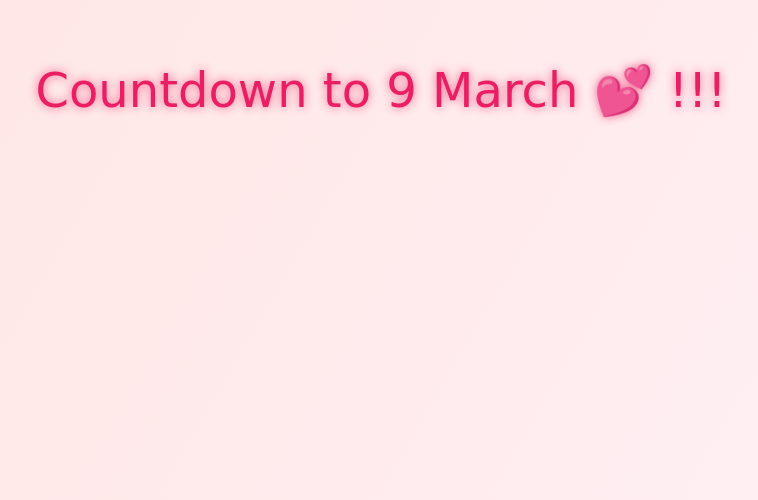
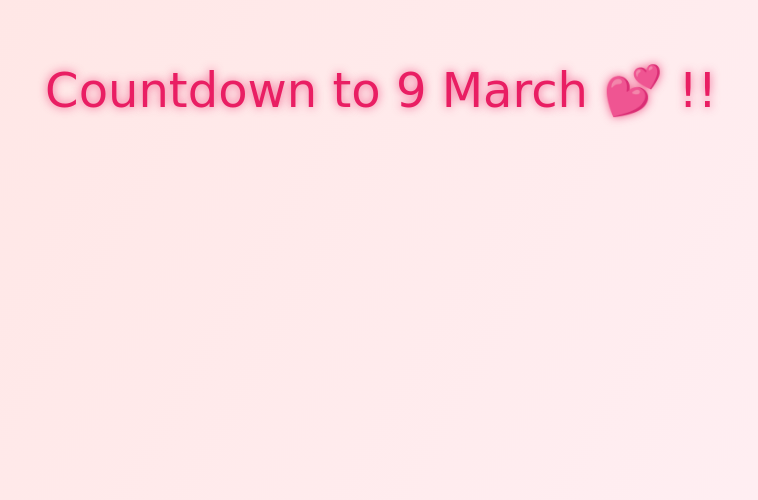
Before and after one commit to harikakesharaju/DadMomAnniversary, a plain HTML site: page index.html in a window 1280 px wide. Shown: the part 300-800 px from the top of the page, without its empty margins (259-1017 px from the left). Drawn offline with nearby package versions, Linux system fonts and the light colour scheme.

Commit message:
small fix

```diff
--- a/index.html
+++ b/index.html
@@ -91,7 +91,7 @@
           `${days}d ${hours}h ${minutes}m ${seconds}s`;
       } else {
         document.getElementById("countdown").textContent =
-          `Countdown to ${ANNIVERSARY_DAY} March 💕 !!!`;
+          `Countdown to ${ANNIVERSARY_DAY} March 💕 !!`;
       }
     }
 
```
